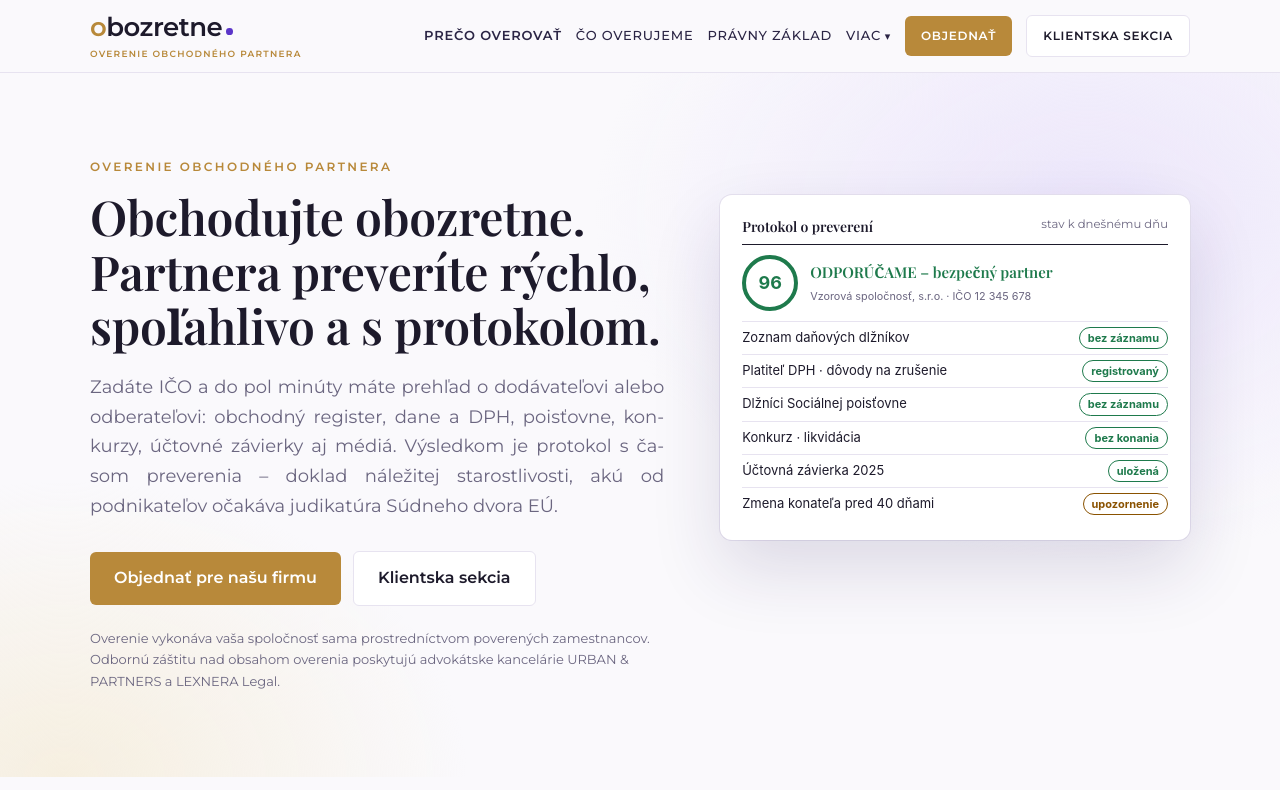
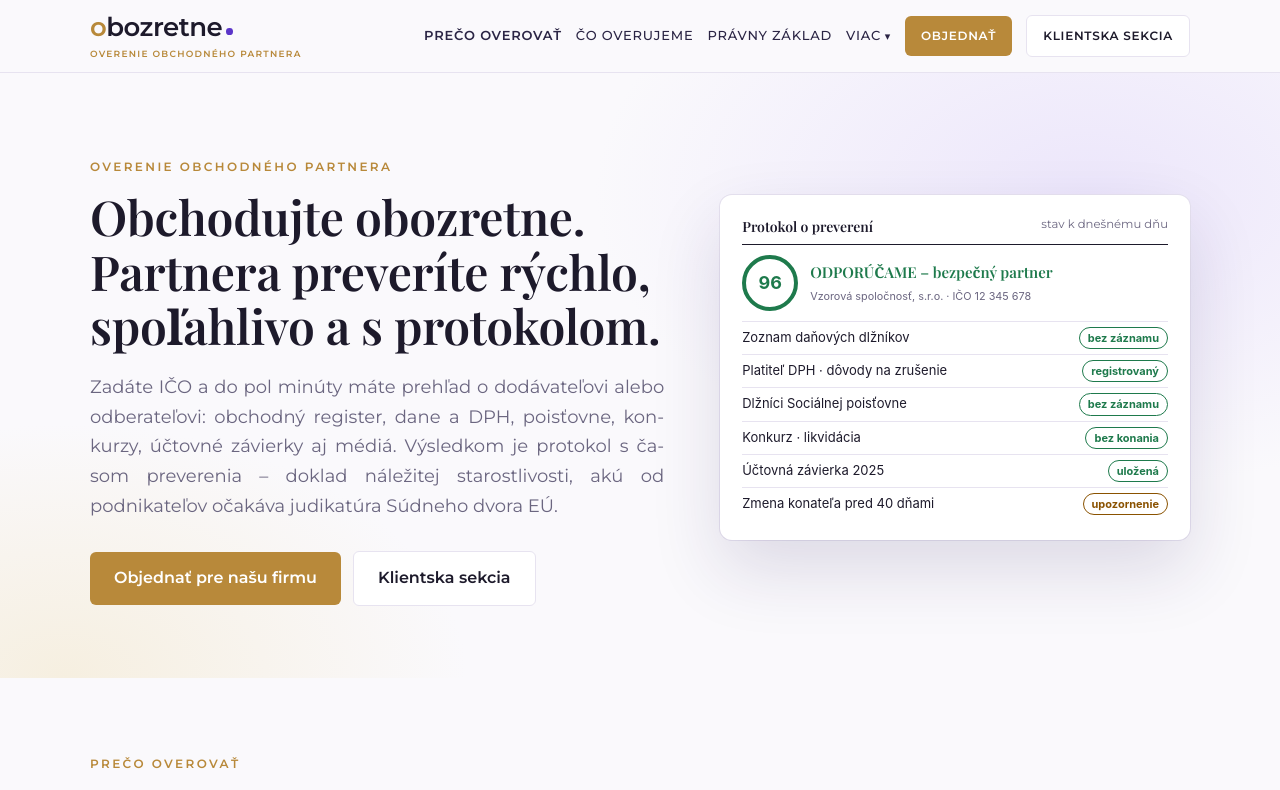
Before and after one commit to anty11/eM, a Next.js app in the folder overenie-ico/: page / in a window 1280 px wide. Shown: the top 790 px of the page. Built offline with nearby package versions, Linux system fonts and the light colour scheme.

Commit message:
Úvod: odstránená poznámka pod tlačidlami o poverených zamestnancoch a odbornej záštite

```diff
--- a/overenie-ico/app/components/site/Hero.tsx
+++ b/overenie-ico/app/components/site/Hero.tsx
@@ -2,8 +2,6 @@
 
 /** Úvodný blok s ukážkou protokolu – spoločný pre úvodnú stranu a jej náhľad. */
 export function Hero({ lead }: { lead?: string }) {
-  const u = FIRMS.urban;
-  const l = FIRMS.lexnera;
   return (
       <section className="s-hero">
         <div className="s-wrap">
@@ -17,10 +15,6 @@
               <a className="s-btn gold" href="/objednavka">Objednať pre našu firmu</a>
               <a className="s-btn light" href="/login">Klientska sekcia</a>
             </div>
-            <p className="s-note">
-              Overenie vykonáva vaša spoločnosť sama prostredníctvom poverených zamestnancov. Odbornú záštitu nad obsahom overenia poskytujú advokátske
-              kancelárie {u.short} a {l.short}.
-            </p>
           </div>
           <div className="s-proto" aria-hidden>
             <div className="ph">
```
